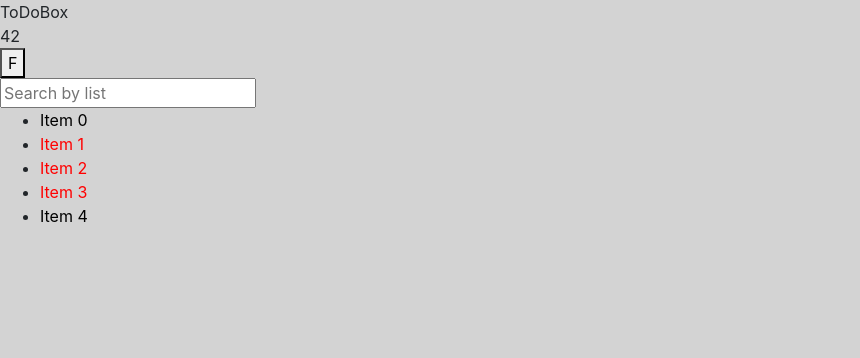
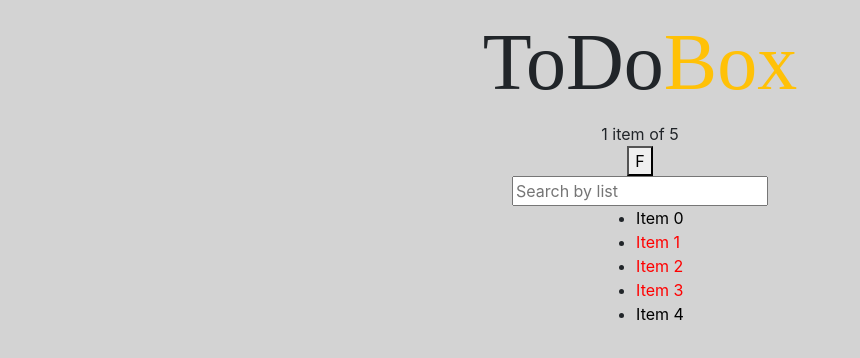
Before and after one commit to teneons/ToDoBox, a React (Create React App) app: page / in a window 1280 px wide. Shown: the top 358 px of the page, without its empty margins (0-860 px from the left). Built offline with nearby package versions, Linux system fonts and the light colour scheme.

Commit message:
Make - header

```diff
--- a/src/components/App/App.js
+++ b/src/components/App/App.js
@@ -18,9 +18,8 @@ export default class App extends React.Component {
           {id: 4, itemText: 'Item 4', important: false, done: false},
       ];
 
-
     return(
-        <div>
+        <div className="d-flex flex-column align-items-center">
           <ToDoHeader />
             <ToDoFilter />
             <ToDoSearch />
--- a/src/components/ToDoHeader/ToDoHeader.js
+++ b/src/components/ToDoHeader/ToDoHeader.js
@@ -3,10 +3,13 @@ import React from 'react';
 export default class ToDoHeader extends React.Component {
 
     render() {
+
+
         return(
-            <div>
-                <div>ToDoBox</div>
-                <div>42</div>
+            <div className="d-flex flex-column align-items-center">
+
+                <div style={{fontSize: '5em'}}><span style={{fontFamily: 'Segoe Ui Light'}}>ToDo</span><span className="text-warning" style={{fontFamily: 'Segoe UI Black'}}>Box</span></div>
+                <div>1 item of 5</div>
             </div>
         );
     }
```
